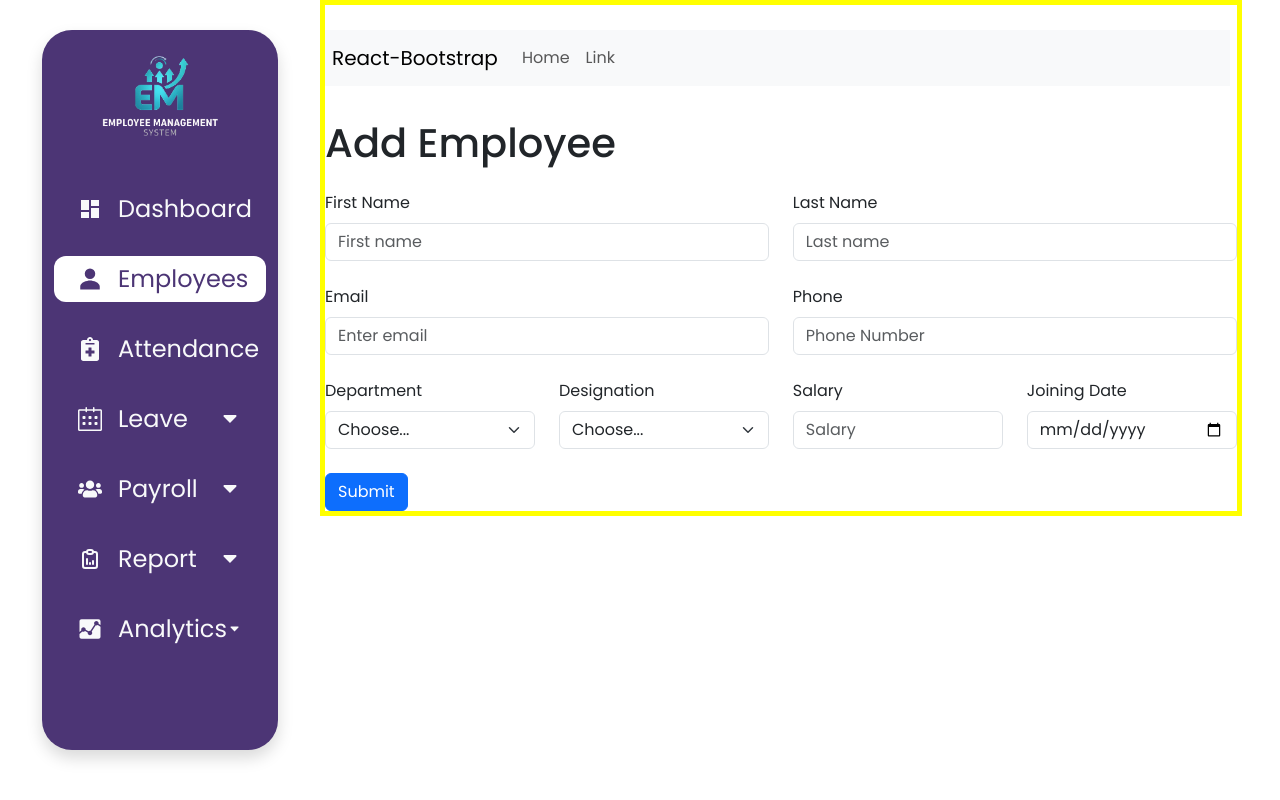
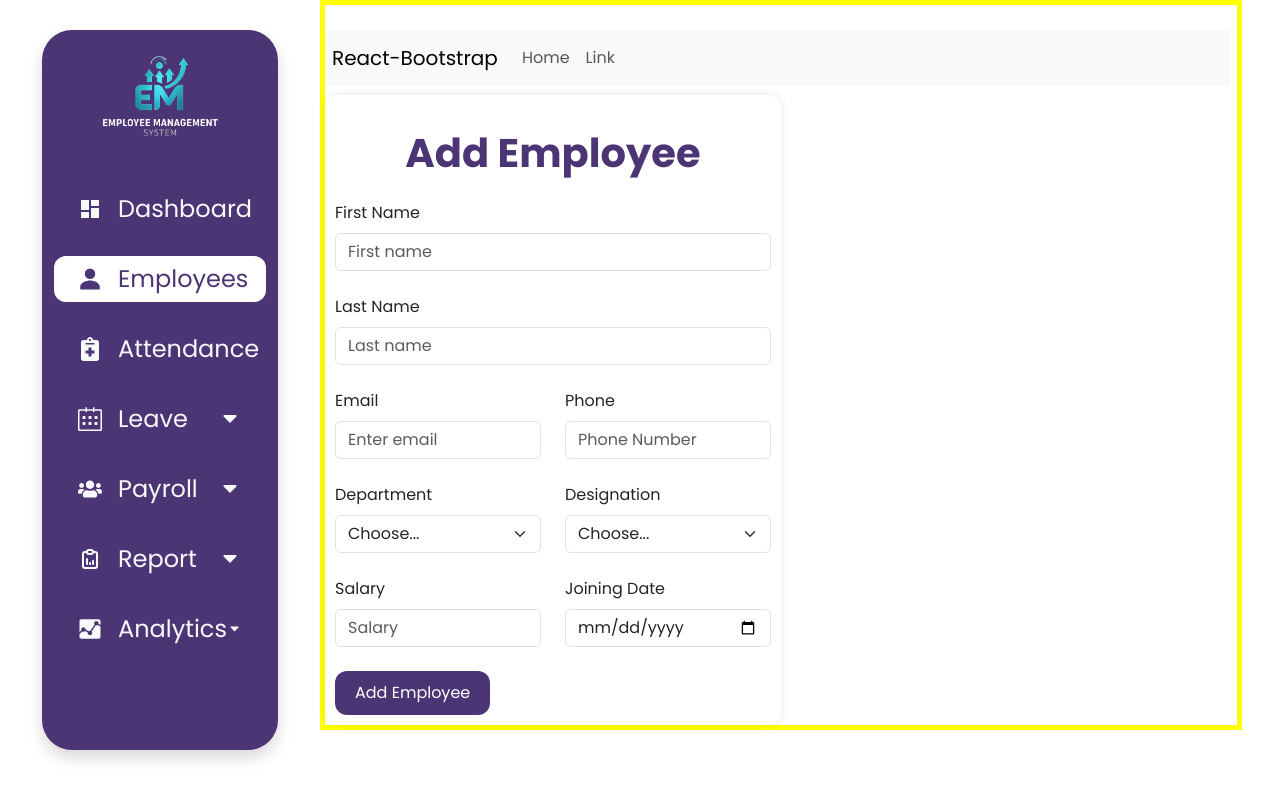
Before and after one commit to arabictech/ems, a React (Create React App) app in the folder frontend/: page /employee in a window 1280 px wide. Built offline with nearby package versions, Linux system fonts and the light colour scheme.

Commit message:
update form

```diff
--- a/frontend/src/App.css
+++ b/frontend/src/App.css
@@ -1,5 +1,5 @@
 body {
-  /* background-color: #dfe1e2; */
+  background-color: white;
 }
 
 .sidebar {
@@ -16,8 +16,8 @@ body {
   margin-left: 25%;
   padding-top: 7%;
   position: absolute;
-  /* display: flex;
-  justify-content: center; */
+  display: flex;
+  justify-content: left;
 
   /* z-index: 1000; */
 }
@@ -41,8 +41,27 @@ body {
 
 .form-container {
   background-color: white;
-  padding: 20px;
+  padding: 10px;
   border-radius: 12px;
-  /* box-shadow: 0 0 10px rgba(0, 0, 0, 0.1); */
+  box-shadow: 0 0 10px rgba(0, 0, 0, 0.1);
   /* margin: 20px 0; */
+  width: 50%;
+  display: flex;
+  justify-content: center;
 }
+.btn{
+  background-color: #4c3575;
+  border: none;
+  border-radius: 12px;
+  padding: 10px 20px;
+  display: flex;
+  justify-content: center;
+
+
+}
+
+.Add{
+  color: #4c3575;
+  text-align: center;
+  font-weight: bold;
+}
--- a/frontend/src/Components/Employees.jsx
+++ b/frontend/src/Components/Employees.jsx
@@ -8,15 +8,18 @@ const Employee = () => {
     return (
 
         <div className='main-content'>
-            <div className='form-containe'>
+            <div className='form-container '>
 
                 <Form>
-                    <h1 className='my-4'>Add Employee</h1>
+                    <h1 className='Add my-4'>Add Employee</h1>
                     <Row className="mb-4">
                         <Form.Group as={Col} controlId="formGridFirstName">
                             <Form.Label>First Name</Form.Label>
                             <Form.Control placeholder="First name" />
                         </Form.Group>
+
+                    </Row>
+                    <Row className="mb-4">
                         <Form.Group as={Col} controlId="formGridLastName">
                             <Form.Label>Last Name</Form.Label>
                             <Form.Control placeholder="Last name" />
@@ -57,6 +60,11 @@ const Employee = () => {
                                 <option>Intern</option>
                             </Form.Select>
                         </Form.Group>
+
+
+
+                    </Row>
+                    <Row className='mb-4'>
                         <Form.Group as={Col} controlId="formGrid">
                             <Form.Label>Salary</Form.Label>
                             <Form.Control type="number" placeholder="Salary" />
@@ -65,20 +73,10 @@ const Employee = () => {
                             <Form.Label>Joining Date</Form.Label>
                             <Form.Control type="date" placeholder="Joining Date" />
                         </Form.Group>
-
                     </Row>
 
-
-
-
-
-
-
-
-
-
-                    <Button variant="primary" type="submit">
-                        Submit
+                    <Button className='btn' variant="primary" type="submit">
+                        Add Employee
                     </Button>
                 </Form>
             </div>
```
